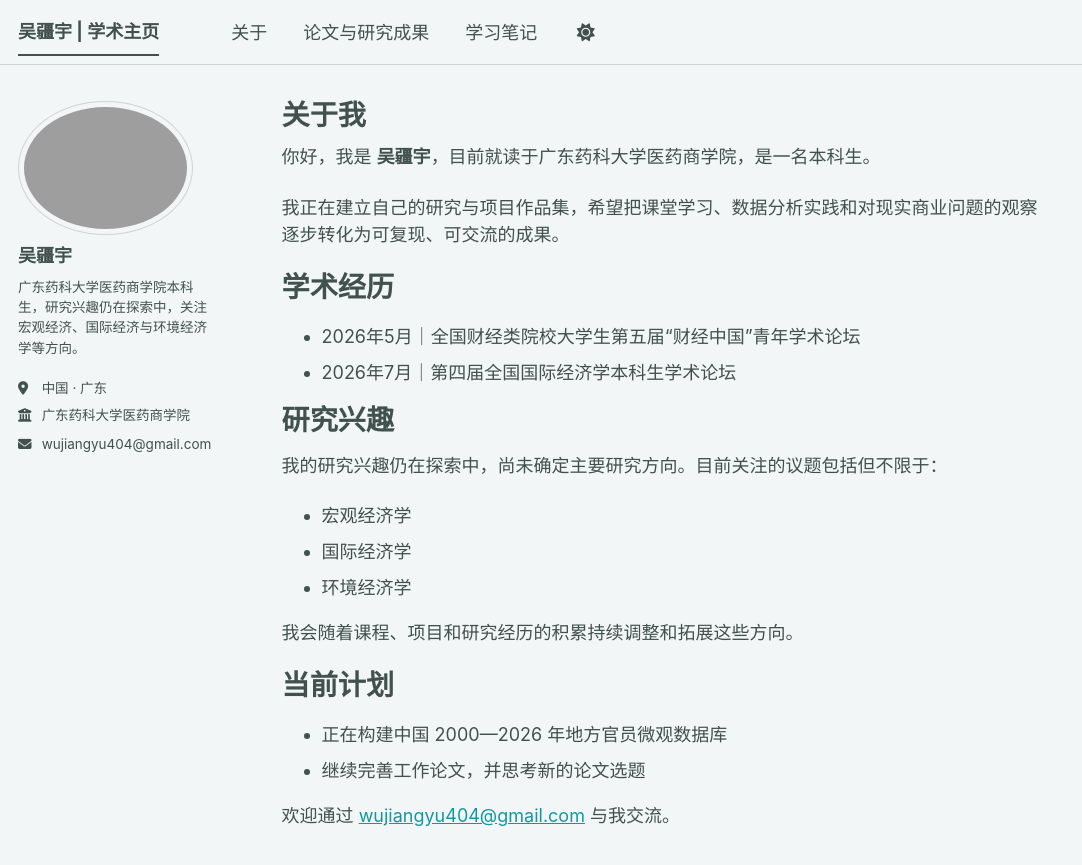
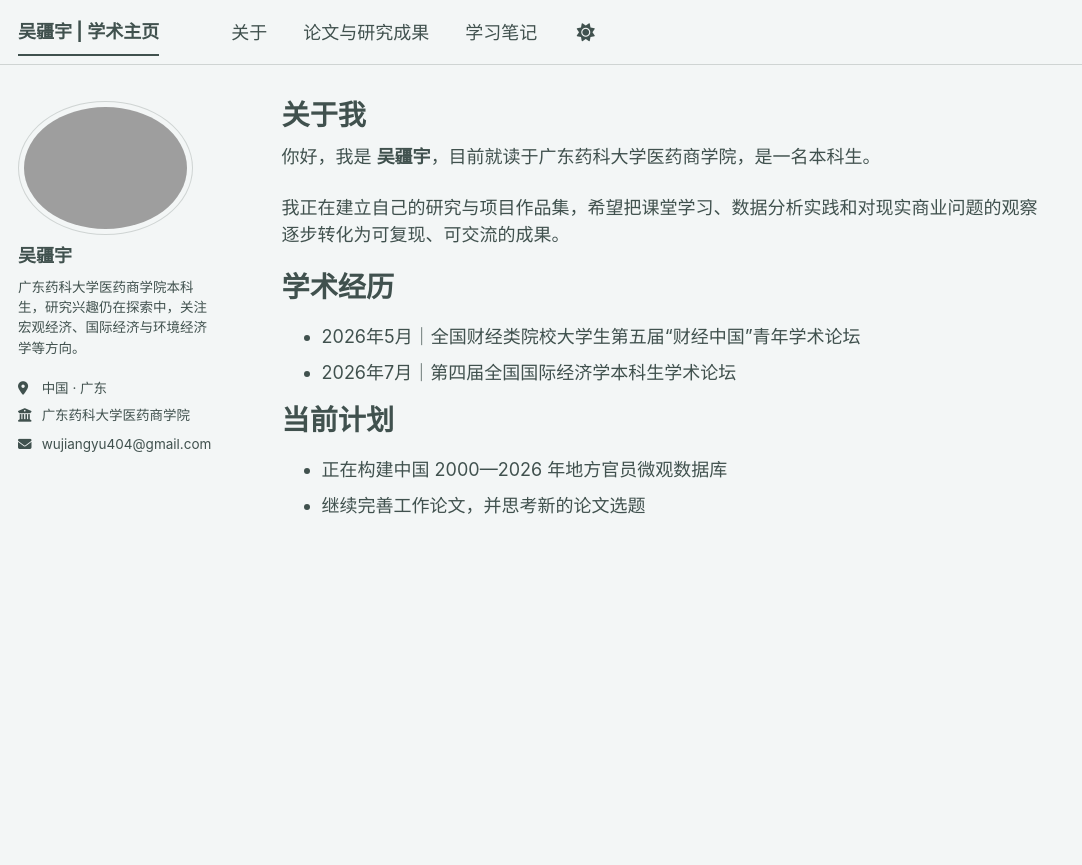
Before and after one commit to proooooz/proooooz.github.io, a Jekyll site: the page built from _pages/about.md, in a window 1280 px wide. Shown: the top 865 px of the page, without its empty margins (0-1082 px from the left). Built offline with Jekyll 4.4.1, drawn with Linux system fonts in a browser that asks for light colours; a style sheet for code colours, icons or effects is not loaded.

Commit message:
Remove research interests and contact line

```diff
--- a/_pages/about.md
+++ b/_pages/about.md
@@ -17,21 +17,8 @@ redirect_from:
 - 2026年5月｜全国财经类院校大学生第五届“财经中国”青年学术论坛
 - 2026年7月｜第四届全国国际经济学本科生学术论坛
 
-研究兴趣
-======
-
-我的研究兴趣仍在探索中，尚未确定主要研究方向。目前关注的议题包括但不限于：
-
-- 宏观经济学
-- 国际经济学
-- 环境经济学
-
-我会随着课程、项目和研究经历的积累持续调整和拓展这些方向。
-
 当前计划
 ======
 
 - 正在构建中国 2000—2026 年地方官员微观数据库
 - 继续完善工作论文，并思考新的论文选题
-
-欢迎通过 [wujiangyu404@gmail.com](mailto:wujiangyu404@gmail.com) 与我交流。
```
